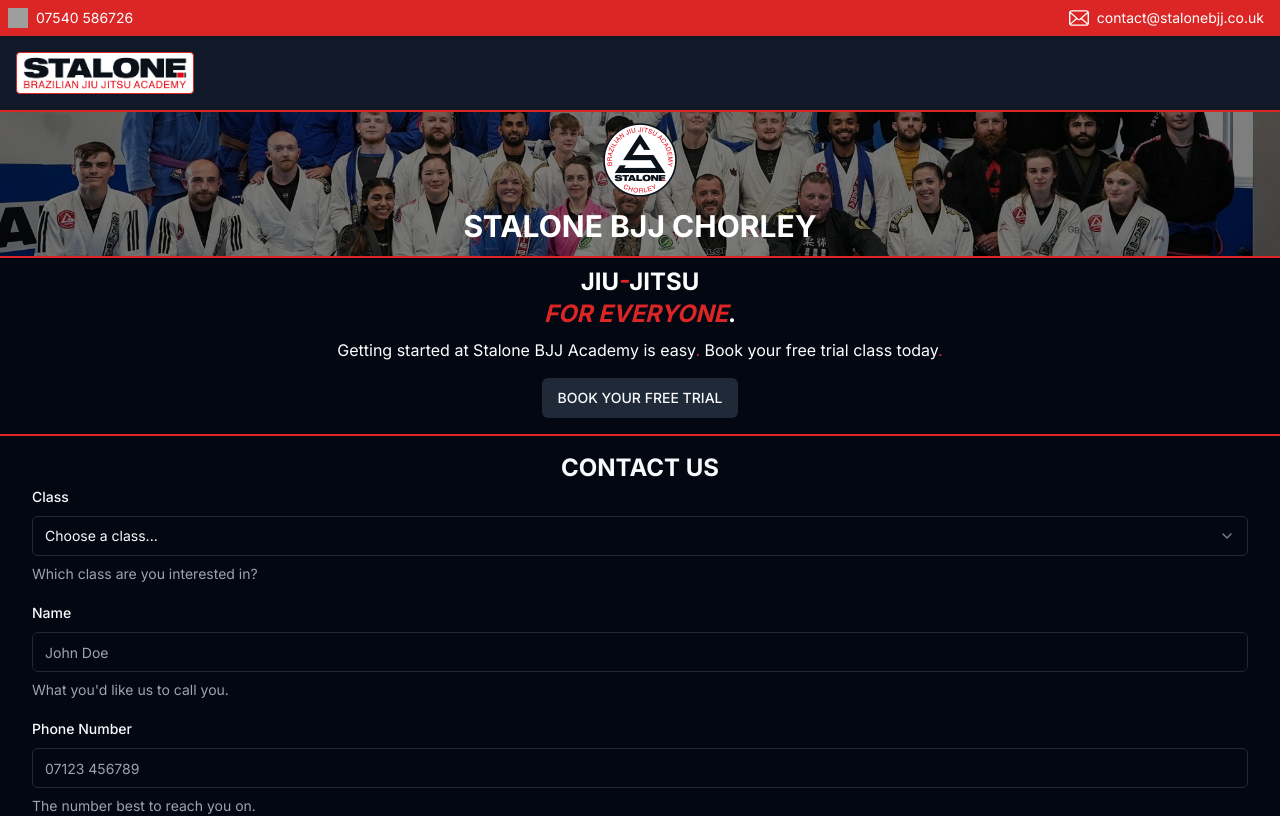
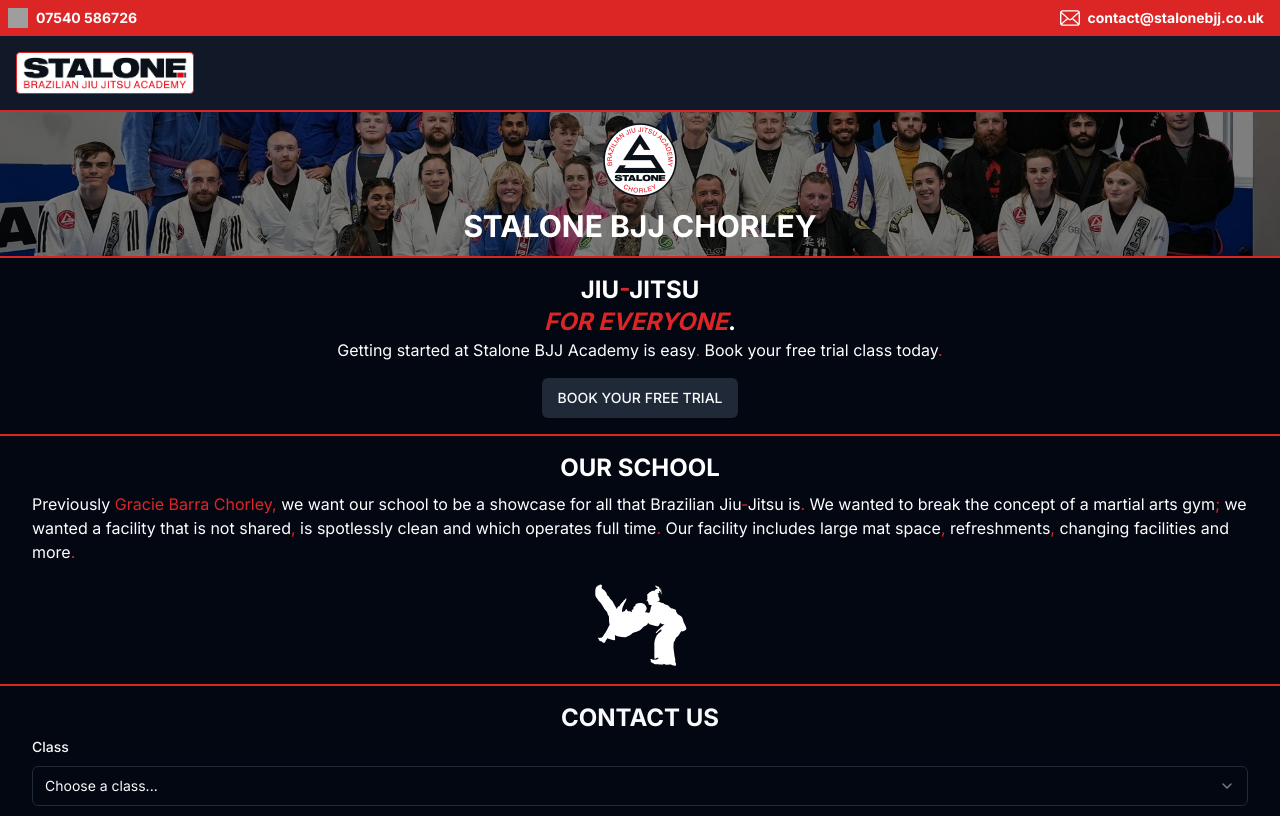
Before and after one commit to Stalone-BJJ/nextjs-website, a Next.js app: page / in a window 1280 px wide. Shown: the top 816 px of the page. Built offline with nearby package versions, Linux system fonts and the light colour scheme; grey boxes are pictures that could not be loaded.

Commit message:
added our school page

```diff
--- a/src/app/globals.css
+++ b/src/app/globals.css
@@ -76,3 +76,7 @@
     @apply bg-background text-foreground;
   }
 }
+/*
+#contact-form {
+  scroll-margin-top: 280px;
+} */
--- a/src/app/page.tsx
+++ b/src/app/page.tsx
@@ -1,13 +1,14 @@
 import ContactForm from "@/components/home/ContactForm";
 import Hero from "@/components/home/Hero";
+import OurSchool from "@/components/home/OurSchool";
 import UnderHero from "@/components/home/UnderHero";
-import Image from "next/image";
 
 export default function Home() {
   return (
     <main className="flex min-h-screen flex-col items-center">
       <Hero />
       <UnderHero />
+      <OurSchool />
       <ContactForm />
     </main>
   );
--- a/src/components/Nav.tsx
+++ b/src/components/Nav.tsx
@@ -13,13 +13,13 @@
       <div className="p-2 bg-red-600 flex items-center w-full justify-between flex-wrap">
         <span className="flex text-white text-sm">
           <Image src="/phone.svg" alt="Telephone icon" width={20} height={20} />
-          <a className="mx-2" href="tel:07540586726">
+          <a className="mx-2 font-bold" href="tel:07540586726">
             07540 586726
           </a>
         </span>
         <span className="flex text-white text-sm">
           <Image src="/email.svg" alt="Email icon" width={20} height={20} />
-          <a className="mx-2" href="mailto: contact@stalonebjj.co.uk">
+          <a className="mx-2 font-bold" href="mailto: contact@stalonebjj.co.uk">
             contact@stalonebjj.co.uk
           </a>
         </span>
--- a/src/components/home/ContactForm.tsx
+++ b/src/components/home/ContactForm.tsx
@@ -70,7 +70,7 @@
   };
 
   return (
-    <div className="px-8 py-4 w-full">
+    <div className="px-8 py-4 w-full" id="contact-form">
       <h2 className="text-2xl font-bold text-center">CONTACT US</h2>
       {!showSuccessMessage ? (
         <Form {...form}>
--- /dev/null
+++ b/src/components/home/OurSchool.tsx
@@ -0,0 +1,32 @@
+import Image from "next/image";
+
+export default function OurSchool() {
+  return (
+    <div className="px-4 pt-4 pt-2 border-b-2 border-red-600 flex flex-col items-center">
+      <div className="flex flex-col items-center">
+        <h3 className="text-2xl font-bold text-white">OUR SCHOOL</h3>
+      </div>
+      <p className="px-4 pt-2 text-md text-white">
+        Previously <span className="text-red-600">Gracie Barra Chorley</span>
+        <span className="text-red-600">,</span> we want our school to be a
+        showcase for all that Brazilian Jiu
+        <span className="text-red-600">-</span>Jitsu is
+        <span className="text-red-600">.</span> We wanted to break the concept
+        of a martial arts gym
+        <span className="text-red-600">;</span> we wanted a facility that is not
+        shared<span className="text-red-600">,</span> is spotlessly clean and
+        which operates full time
+        <span className="text-red-600">.</span> Our facility includes large mat
+        space<span className="text-red-600">,</span> refreshments
+        <span className="text-red-600">,</span> changing facilities and more
+        <span className="text-red-600">.</span>
+      </p>
+      <Image
+        alt="Catching limbs"
+        height={120}
+        src="/chorley-school.svg"
+        width={120}
+      />
+    </div>
+  );
+}
--- a/src/components/home/UnderHero.tsx
+++ b/src/components/home/UnderHero.tsx
@@ -1,9 +1,19 @@
+"use client";
+
 import { Button } from "../ui/button";
 
 export default function UnderHero() {
+  const scrollToContactForm = () => {
+    const element = document.getElementById("contact-form");
+
+    if (element) {
+      element.scrollIntoView({ behavior: "smooth", block: "center" });
+    }
+  };
+
   return (
-    <div className="border-y-2 border-red-600 text-white w-full px-4">
-      <h2 className="mx-auto my-2 text-2xl font-bold text-center">
+    <div className="border-y-2 border-red-600 text-white w-full p-4 flex flex-col items-center">
+      <h2 className="mx-auto text-2xl font-bold text-center">
         JIU<span className="text-red-600">-</span>JITSU
         <br />
         <span className="italic text-red-600">FOR EVERYONE</span>.
@@ -13,11 +23,13 @@
         <span className="text-red-600">.</span> Book your free trial class today
         <span className="text-red-600">.</span>
       </p>
-      <div className="flex">
-        <Button className="my-4 mx-auto" variant="secondary">
-          BOOK YOUR FREE TRIAL
-        </Button>
-      </div>
+      <Button
+        className="mt-4"
+        variant="secondary"
+        onClick={scrollToContactForm}
+      >
+        BOOK YOUR FREE TRIAL
+      </Button>
     </div>
   );
 }
```
Also changed, not shown: public/chorley-school.svg (added).
